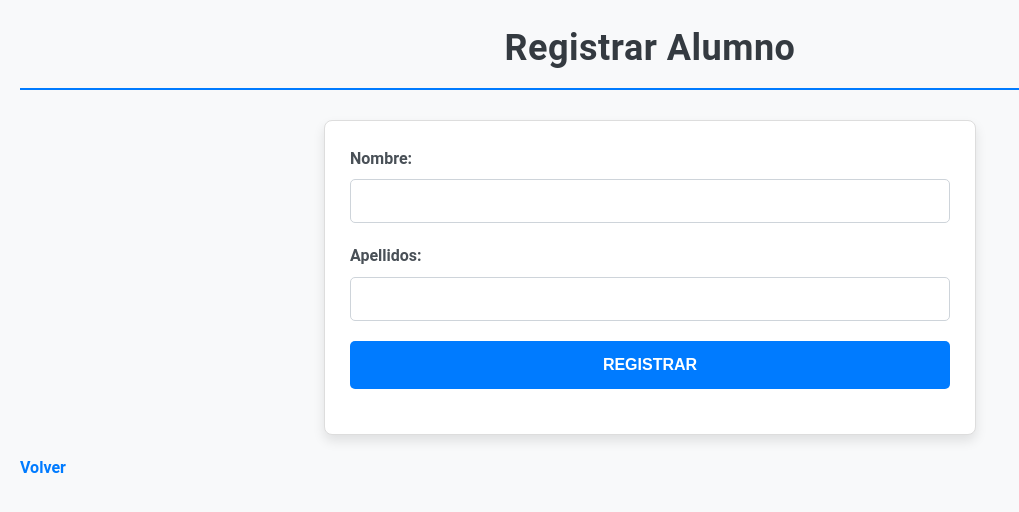
After one commit to AlbaVeloso/Academia-ExamenPy, a Flask app: page /registrar_alumno in a window 1280 px wide. The commit adds this page. Shown: the top 512 px of the page, without its empty margins (0-1019 px from the left). Run offline with Flask 3, Linux system fonts and the light colour scheme.

Commit message:
examen py

```diff
--- a/app.py
+++ b/app.py
@@ -1,72 +1,106 @@
-from flask import Flask,render_template,request,redirect,url_for,session
+from flask import Flask,render_template,request,redirect,url_for,session,flash
 import pymysql
 import db
 
 app = Flask(__name__)
+app.secret_key = '123456'
+
 
 @app.route('/')
-def home():
-    conexion = db.get_connection()
-    try:
-        with conexion.cursor() as cursor:
-                consulta = "SELECT * FROM product"
-                cursor.execute(consulta)
-                resultados = cursor.fetchall()
-                return render_template("home.html",products=resultados)
-    except Exception as e:
-        print("Ocurrió un error al conectar a la bbdd: ", e)
-    finally:
-        conexion.close()
-        print("Conexión cerrada")
+def index():
+    conn = db.get_connection()
+    cursor = conn.cursor()
+    cursor.execute('SELECT * FROM alumnos')
+    alumnos = cursor.fetchall()
+    cursor.close()
+    conn.close()
+    return render_template('index.html',alumnos=alumnos)
 
-@app.route('/login',methods=['GET'])
-def index():
-    return render_template("index.html")
+@app.route('/alumnos')
+def mostrar_alumnos():
+    conn = db.get_connection()
+    cursor = conn.cursor()
+    cursor.execute('SELECT * FROM alumnos')
+    alumnos = cursor.fetchall()
+    cursor.close()
+    conn.close()
 
-#recibir dos parametros nombre y edad
-@app.route('/saludo/<nombre>/<int:edad>')
-def prueba(nombre,edad):
-    if(edad<18):
-        return "Hola "+nombre+" eres menor de edad"
-    else:
-        return "Hola "+nombre+" eres mayor de edad"
+    return render_template('alumnos.html', alumnos=alumnos)
 
-#login post
-@app.route('/login',methods=['POST'])
-def login():
-    #obtener los datos del formulario
-    username = request.form['username']
-    password = request.form['password']
-    #creamos la conexion
-    conexion = db.get_connection()
-    try:
-        with conexion.cursor() as cursor:
-            #creamos la consulta
-            consulta = "SELECT * FROM user WHERE username = %s AND password = %s"
-            datos = (username,password)
-            cursor.execute(consulta,datos)
-            resultados = cursor.fetchone()
-            if(resultados):
-                #guardar datos en session
-                session['username'] = username
-                return redirect(url_for('admin'))
-            else:
-                return render_template("index.html",mensaje="Usuario o contraseña incorrecta")
-    except Exception as e:
-        print("Ocurrió un error al conectar a la bbdd: ", e)
-    finally:
-        conexion.close()
-        print("Conexión cerrada")
+@app.route('/registrar_alumno', methods=['GET', 'POST'])
+def registrar_alumno():
+    if request.method == 'POST':
+        nombre = request.form['nombre']
+        apellido = request.form['apellidos']
+        conn = db.get_connection()
+        cursor = conn.cursor()
+        cursor.execute('''
+            INSERT INTO alumnos (nombre, apellidos)
+            VALUES (%s, %s)
+        ''', (nombre, apellido))
+
+        conn.commit()
+        cursor.close()
+        conn.close()
+
+        flash('Alumno registrado con éxito.', 'success')
+
+        return redirect(url_for('registrar_alumno'))
+
+    return render_template('registrar_alumno.html')
+
+
+@app.route('/asignar_calificaciones/<int:idalumno>', methods=['GET', 'POST'])
+def asignar_calificaciones(idalumno):
+    conn = db.get_connection()
+    cursor = conn.cursor()
+    cursor.execute('SELECT * FROM alumnos WHERE idalumno = %s', (idalumno,))
+    alumno = cursor.fetchone()
+
+    if alumno is None:
+        cursor.close()
+        conn.close()
+        return "Alumno no encontrado", 404
+
+    cursor.execute('SELECT * FROM asignaturas')
+    asignaturas = cursor.fetchall()
+
+    if request.method == 'POST':
+        asignatura_id = request.form['asignatura']
+        nota = request.form['nota']
+        cursor.execute('''
+            INSERT INTO calificaciones (idalumno, idasignatura, calificacion)
+            VALUES (%s, %s, %s)
+        ''', (idalumno, asignatura_id, nota))
+        conn.commit()
+        cursor.close()
+        conn.close()
+        return redirect(url_for('mostrar_calificaciones', idalumno=idalumno))
+
+    cursor.close()
+    conn.close()
+    return render_template('asignar_calificaciones.html', alumno=alumno, asignaturas=asignaturas)
+
+
+@app.route('/calificaciones')
+def mostrar_calificaciones():
+    conn = db.get_connection()
+    cursor = conn.cursor()
+    cursor.execute('''
+    SELECT a.nombre AS alumno_nombre, asg.nombre AS asignatura_nombre, c.calificacion
+    FROM calificaciones c
+    JOIN alumnos a ON c.idalumno = a.idalumno
+    JOIN asignaturas asg ON c.idasignatura = asg.idasignatura
+    ''')
+    calificaciones = cursor.fetchall()
+
+    cursor.close()
+    conn.close()
+
+
+    return render_template('calificaciones_alumnos.html', calificaciones=calificaciones)
 
 
 
-
-@app.route('/admin',methods=['GET'])
-def admin():
-    if "username" in session:
-        return render_template("admin/admin.html")
-    else:
-        return redirect(url_for('login'))
-
 if __name__ == '__main__':
-    app.run(debug=True,port=80)
+    app.run(debug=True)
--- a/config.py
+++ b/config.py
@@ -9,4 +9,4 @@ class Config:
     DB_HOST = os.environ.get('DB_HOST', 'localhost')
     DB_USER = os.environ.get('DB_USER', 'root')
     DB_PASSWORD = os.environ.get('DB_PASSWORD', '')
-    DB_NAME = os.environ.get('DB_NAME', 'tiendamvc')
+    DB_NAME = os.environ.get('DB_NAME', 'academia')
--- /dev/null
+++ b/static/styles.css
@@ -0,0 +1,227 @@
+/* Estilo base */
+body {
+    font-family: 'Roboto', Arial, sans-serif;
+    background-color: #f8f9fa;
+    color: #343a40;
+    margin: 0;
+    padding: 0;
+    line-height: 1.6;
+    font-size: 16px;
+    max-width: 100%;
+    overflow-x: hidden;
+    padding-left: 20px; /* Agrega un margen interno al body */
+}
+
+.container {
+    width: 90%;
+    max-width: 1200px;
+    margin: 0 auto;
+    padding: 20px;
+    margin-left: 20px; /* Agrega un margen externo al contenedor */
+}
+
+/* Encabezados */
+h1, h2 {
+    color: #343a40;
+    text-align: center;
+    margin: 20px 0;
+    font-weight: bold;
+    letter-spacing: 0.5px;
+}
+
+h1 {
+    font-size: 36px;
+    border-bottom: 2px solid #007bff;
+    padding-bottom: 10px;
+    margin-bottom: 30px;
+}
+
+h2 {
+    font-size: 28px;
+    margin-bottom: 20px;
+}
+
+/* Enlaces */
+a {
+    color: #007bff;
+    text-decoration: none;
+    font-weight: bold;
+    transition: color 0.3s ease;
+}
+
+a:hover {
+    color: #0056b3;
+    text-decoration: underline;
+}
+
+/* Botones */
+button, a.button {
+    display: inline-block;
+    padding: 12px 24px;
+    font-size: 16px;
+    font-weight: bold;
+    color: #fff;
+    background-color: #007bff;
+    border: none;
+    border-radius: 5px;
+    text-align: center;
+    cursor: pointer;
+    transition: background-color 0.3s ease, transform 0.2s ease;
+    text-transform: uppercase;
+}
+
+button:hover, a.button:hover {
+    background-color: #0056b3;
+    transform: scale(1.05);
+}
+
+/* Formularios */
+form {
+    max-width: 600px;
+    margin: 20px auto;
+    padding: 25px;
+    background: #fff;
+    border: 1px solid #ddd;
+    border-radius: 8px;
+    box-shadow: 0 6px 12px rgba(0, 0, 0, 0.1);
+}
+
+form label {
+    display: block;
+    margin-bottom: 8px;
+    font-weight: bold;
+    color: #495057;
+}
+
+form input, form select, form button {
+    width: 100%;
+    padding: 12px;
+    margin-bottom: 20px;
+    border: 1px solid #ced4da;
+    border-radius: 5px;
+    box-sizing: border-box;
+    font-size: 16px;
+    transition: border-color 0.3s ease;
+}
+
+form input:focus, form select:focus {
+    border-color: #007bff;
+    outline: none;
+    box-shadow: 0 0 8px rgba(0, 123, 255, 0.4);
+}
+
+form button {
+    background-color: #007bff;
+    color: white;
+    border: none;
+    cursor: pointer;
+    font-size: 16px;
+    font-weight: bold;
+    text-transform: uppercase;
+    padding: 15px;
+}
+
+form button:hover {
+    background-color: #0056b3;
+}
+
+/* Tablas */
+table {
+    width: 100%;
+    margin: 20px auto;
+    border-collapse: collapse;
+    background: #fff;
+    box-shadow: 0 6px 12px rgba(0, 0, 0, 0.1);
+    border: 1px solid #ddd;
+}
+
+table th, table td {
+    border: 1px solid #ddd;
+    padding: 14px;
+    text-align: center;
+    font-size: 15px;
+    color: #495057;
+}
+
+table th {
+    background-color: #007bff;
+    color: white;
+    font-weight: bold;
+}
+
+table tr:nth-child(even) {
+    background-color: #f8f9fa;
+}
+
+table tr:hover {
+    background-color: #e9ecef;
+}
+
+/* Mensajes */
+.success {
+    color: #28a745;
+    font-weight: bold;
+    background-color: #e9f7ef;
+    border: 1px solid #c3e6cb;
+    padding: 12px;
+    border-radius: 5px;
+    margin-bottom: 20px;
+    text-align: center;
+    box-shadow: 0 4px 8px rgba(40, 167, 69, 0.1);
+}
+
+.error {
+    color: #dc3545;
+    font-weight: bold;
+    background-color: #f8d7da;
+    border: 1px solid #f5c6cb;
+    padding: 12px;
+    border-radius: 5px;
+    margin-bottom: 20px;
+    text-align: center;
+    box-shadow: 0 4px 8px rgba(220, 53, 69, 0.1);
+}
+
+/* Navegación */
+nav {
+    background-color: #343a40;
+    padding: 15px 0;
+    text-align: center;
+    box-shadow: 0 4px 8px rgba(0, 0, 0, 0.1);
+}
+
+nav a {
+    margin: 0 20px;
+    font-size: 18px;
+    color: #f8f9fa;
+    text-decoration: none;
+    padding: 8px 16px;
+    border-radius: 5px;
+    transition: background-color 0.3s ease, color 0.3s ease;
+}
+
+nav a:hover {
+    text-decoration: underline;
+    color: #adb5bd;
+    background-color: #495057;
+}
+
+/* Footer */
+footer {
+    background-color: #343a40;
+    color: #f8f9fa;
+    padding: 20px;
+    text-align: center;
+    margin-top: 40px;
+    font-size: 14px;
+    box-shadow: 0 -4px 8px rgba(0, 0, 0, 0.1);
+}
+
+footer a {
+    color: #007bff;
+    text-decoration: none;
+}
+
+footer a:hover {
+    color: #0056b3;
+}
--- /dev/null
+++ b/templates/registrar_alumno.html
@@ -0,0 +1,31 @@
+<!DOCTYPE html>
+<html lang="es">
+<head>
+    <meta charset="UTF-8">
+    <meta name="viewport" content="width=device-width, initial-scale=1.0">
+    <link rel="stylesheet" href="{{ url_for('static', filename='styles.css') }}">
+    <title>Registrar Alumno</title>
+</head>
+<body>
+    <h1>Registrar Alumno</h1>
+
+    {% with messages = get_flashed_messages(with_categories=true) %}
+        {% if messages %}
+            <ul>
+                {% for category, message in messages %}
+                    <li class="{{ category }}">{{ message }}</li>
+                {% endfor %}
+            </ul>
+        {% endif %}
+    {% endwith %}
+
+    <form method="POST">
+        <label for="nombre">Nombre:</label>
+        <input type="text" id="nombre" name="nombre" required>
+        <label for="apellidos">Apellidos:</label>
+        <input type="text" id="apellidos" name="apellidos" required>
+        <button type="submit">Registrar</button>
+    </form>
+    <a href="{{ url_for('index') }}">Volver</a>
+</body>
+</html>
```
Also changed, not shown: academia.sql (added, +76 -0 lines), pruebasconexion.py (deleted, +0 -43 lines), static/css/style.css (deleted, +0 -7 lines), templates/admin/admin.html (deleted, +0 -13 lines), templates/asignar_calificaciones.html (added, +27 -0 lines), templates/calificaciones_alumnos.html (added, +38 -0 lines), templates/home.html (deleted, +0 -29 lines), templates/index.html (+15 -9 lines).
